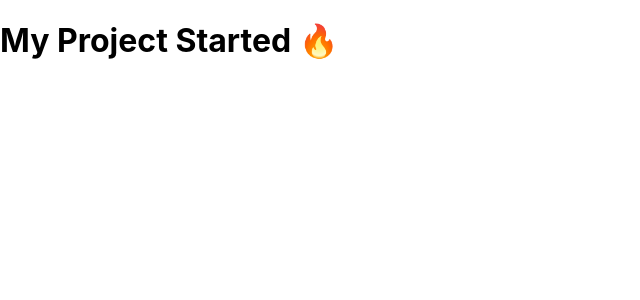
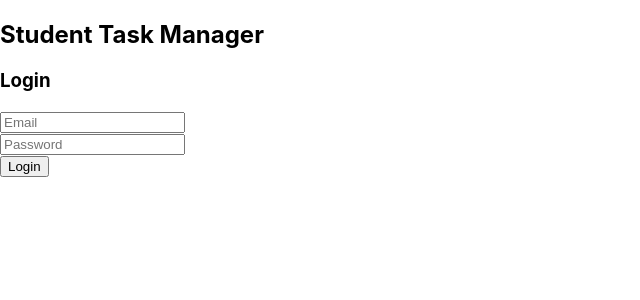
Before and after one commit to AyaRafea-431011614/task-manager-project, a React (Create React App) app in the folder frontend/: page / in a window 1280 px wide. Shown: the top 300 px of the page, without its empty margins (0-640 px from the left). Built offline with nearby package versions, Linux system fonts and the light colour scheme.

Commit message:
Create Login page
basic login page created

```diff
--- a/frontend/src/App.js
+++ b/frontend/src/App.js
@@ -1,7 +1,9 @@
+import Login from "./pages/Login";
+
 function App() {
   return (
     <div>
-      <h1>My Project Started 🔥</h1>
+      <Login />
     </div>
   );
 }
--- /dev/null
+++ b/frontend/src/pages/Login.js
@@ -0,0 +1,18 @@
+function Login() {
+  return (
+    <div>
+      <h2>Student Task Manager</h2>
+      <h3>Login</h3>
+
+      <input type="email" placeholder="Email" />
+      <br />
+
+      <input type="password" placeholder="Password" />
+      <br />
+
+      <button>Login</button>
+    </div>
+  );
+}
+
+export default Login;
```
